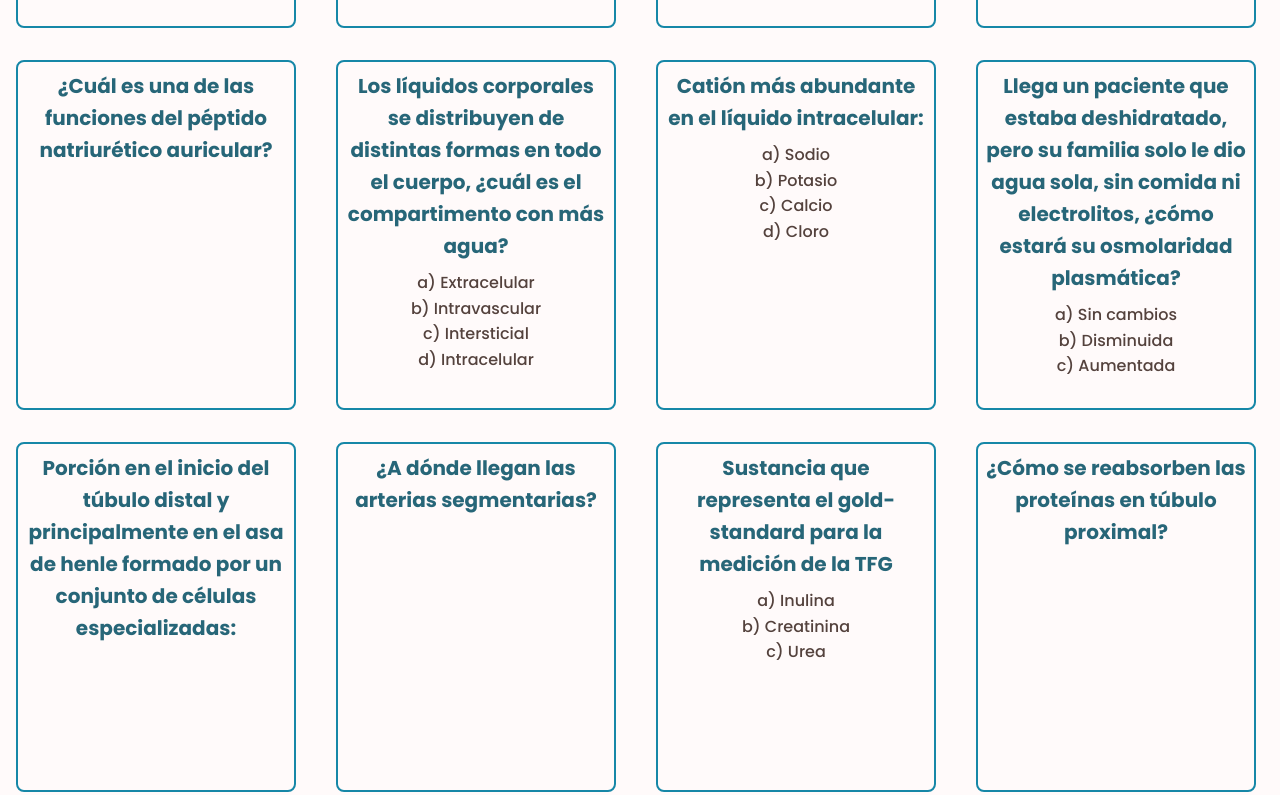
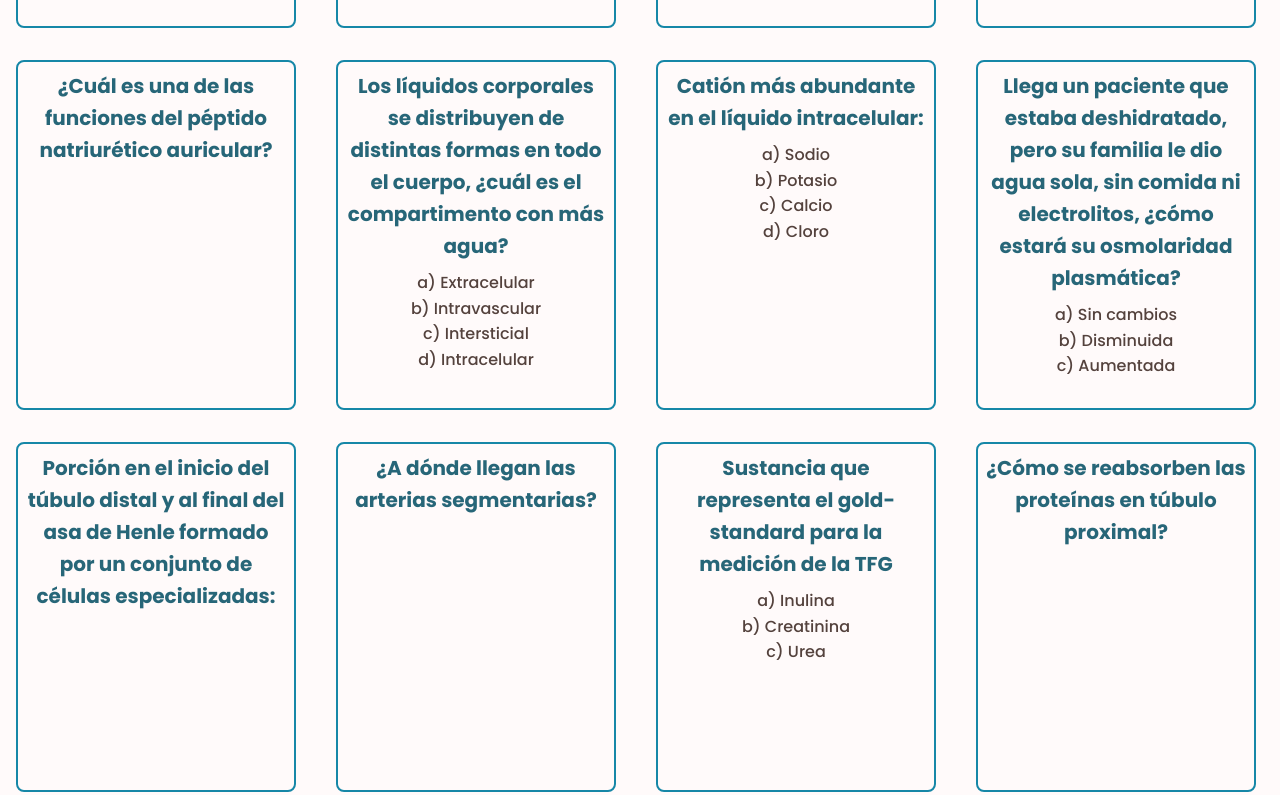
Before and after one commit to EIISReview/SegundoSemestre, a plain HTML site: page subjects/morfofisiologia_renal.html in a window 1280 px wide. Shown: the part 496-1291 px from the top of the page. Drawn offline with Linux system fonts and the light colour scheme.

Commit message:
Finished

```diff
--- a/subjects/morfofisiologia_renal.html
+++ b/subjects/morfofisiologia_renal.html
@@ -134,7 +134,7 @@
                     <div class="card_inner">
                         <div class="front">
                             <h3 class="titulo_proyectos">Llega un paciente que estaba deshidratado, pero su familia
-                                solo le dio agua sola, sin comida ni electrolitos, ¿cómo estará su osmolaridad plasmática?</h3>
+                                le dio agua sola, sin comida ni electrolitos, ¿cómo estará su osmolaridad plasmática?</h3>
                             <p class="descripcion_proyectos">
                                 a) Sin cambios <br>
                                 b) Disminuida <br>
@@ -153,8 +153,8 @@
                 <div class="card">
                     <div class="card_inner">
                         <div class="front">
-                            <h3 class="titulo_proyectos">Porción en el inicio del túbulo distal y principalmente en el
-                                asa de henle formado por un conjunto de células especializadas:</h3>
+                            <h3 class="titulo_proyectos">Porción en el inicio del túbulo distal y al final del
+                                asa de Henle formado por un conjunto de células especializadas:</h3>
                         </div>
                         <div class="back">
                             <h3 class="titulo_proyectos white">Mácula densa</h3>
@@ -273,7 +273,7 @@
                             <h3 class="titulo_proyectos white">a) Aumenta</h3>
                             <p class="descripcion_proyectos_white">
                                 La TFG aumenta debido a que el flujo de salida está obstruido y el líquido tiene más
-                                tiempo para filtrarse; sin embargo, si la contracción es excesiva, la TFG cesará
+                                tiempo para filtrarse; sin embargo, luego de un tiempo, la TFG se detendrá
                             </p>
                         </div>
                     </div>
```
